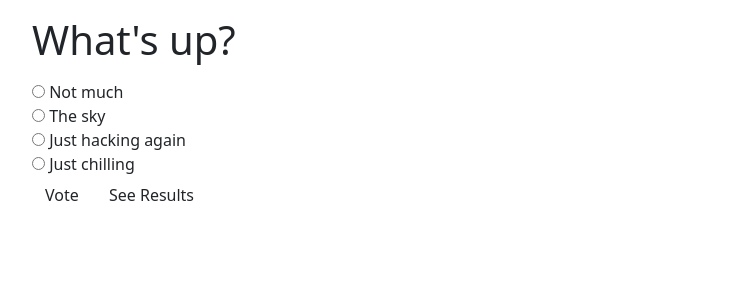
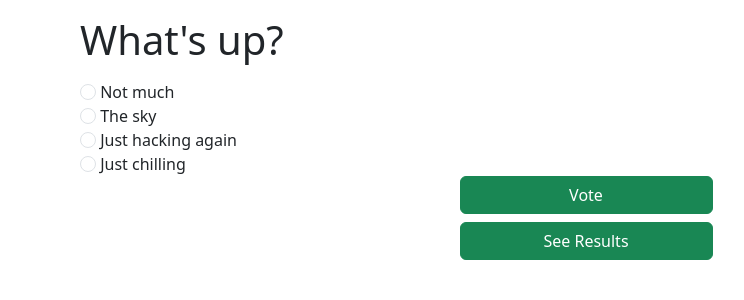
Before and after one commit to VolodymyrHarasymchuk/django-project, a Django app: page /1/ in a window 1280 px wide. Shown: the part 56-356 px from the top of the page, without its empty margins (54-798 px from the left). Run offline with Django 4.2, Linux system fonts and the light colour scheme; data comes from the database, SQL or seed files in the repository; both versions use the stored data as it was after the commit.

Commit message:
customized detail and results pages

```diff
--- a/main/templates/main/detail.html
+++ b/main/templates/main/detail.html
@@ -2,17 +2,19 @@
 {% block content %}
     <form action="{% url 'main:vote' question.id %}" method="post">
         {% csrf_token %}
+        <div class="container px-5">
             <fieldset>
                 <legend><h1>{{ question.question_text }}</h1></legend>
                 {% if error_message %}<p><strong>{{ error_message }}</strong></p>{% endif %}
                 {% for choice in question.choice_set.all %}
-                <input type="radio" name="choice" id="choice{{ forloop.counter }}" value="{{ choice.id }}">
-                <label for="choice{{ forloop.counter }}">{{ choice.choice_text }}</label><br>
+                    <input type="radio" name="choice" id="choice{{ forloop.counter }}" value="{{ choice.id }}" class="form-check-input">
+                    <label for="choice{{ forloop.counter }}" class="form-check-label">{{ choice.choice_text }}</label><br>
                 {% endfor %}
             </fieldset>
-        <div class="form-btn">
-            <input type="submit" value="Vote" class="btn">
-            <a class="btn" href="{% url 'main:results' question.id %}">See Results</a>
+        </div>
+        <div class="container d-grid gap-2 col-3">
+            <input type="submit" value="Vote" class="btn btn-success">
+            <a class="btn btn-success" href="{% url 'main:results' question.id %}">See Results</a>
         </div>
     </form>
 {% endblock content %}
--- a/main/templates/main/index.html
+++ b/main/templates/main/index.html
@@ -6,7 +6,7 @@
     {% if latest_question_list %}
     <ul>
         {% for question in latest_question_list %}
-            <h1><li><a href="{% url 'main:detail' question.id %}">{{ question.question_text }}</a></li></h1>
+            <h1><li><a href="{% url 'main:results' question.id %}">{{ question.question_text }}</a></li></h1>
         {% endfor %}
     </ul>
     {% else %}
```
Also changed, not shown: main/templates/main/results.html (+11 -7 lines), db.sqlite3. Lines whose indentation alone changed are shown as unchanged.
